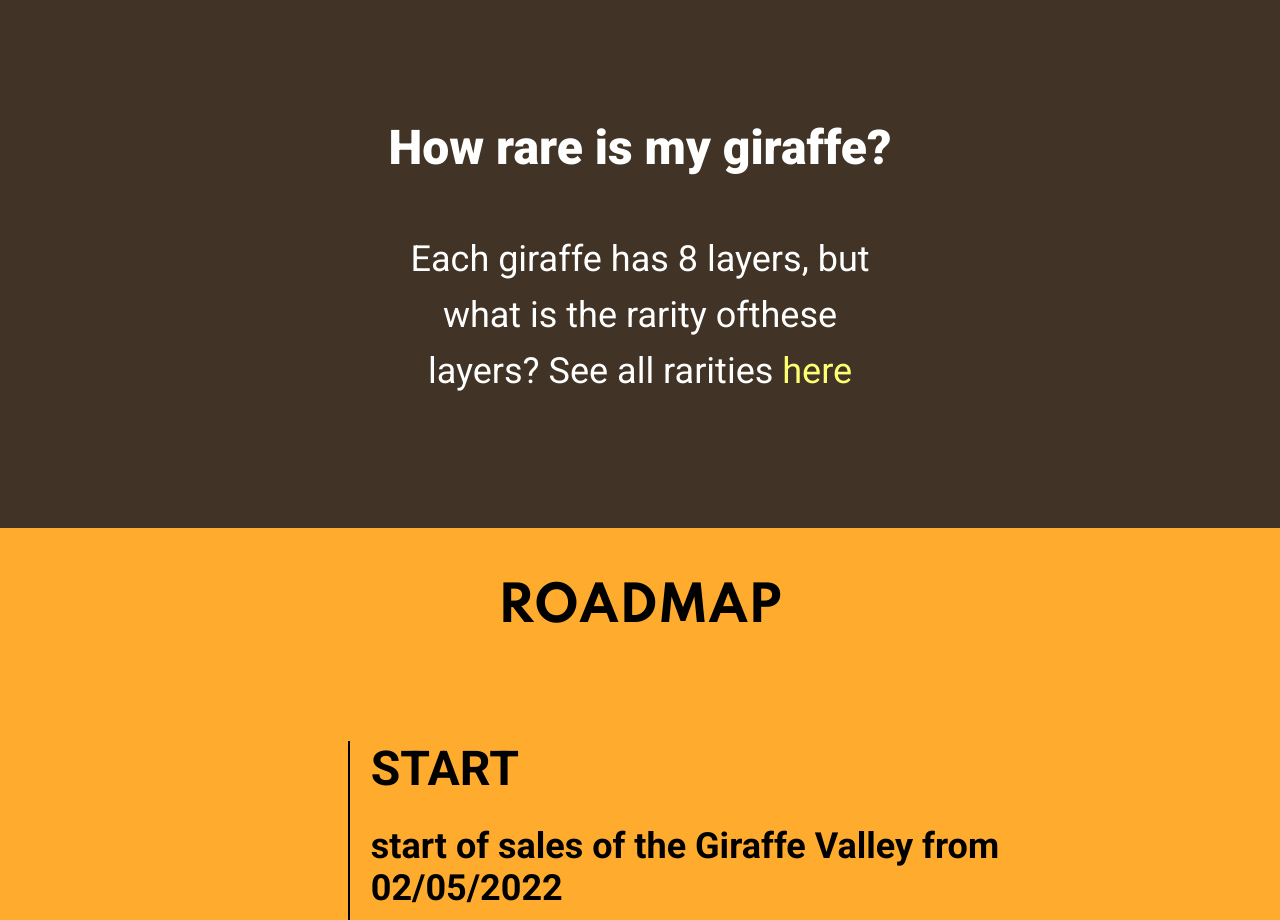
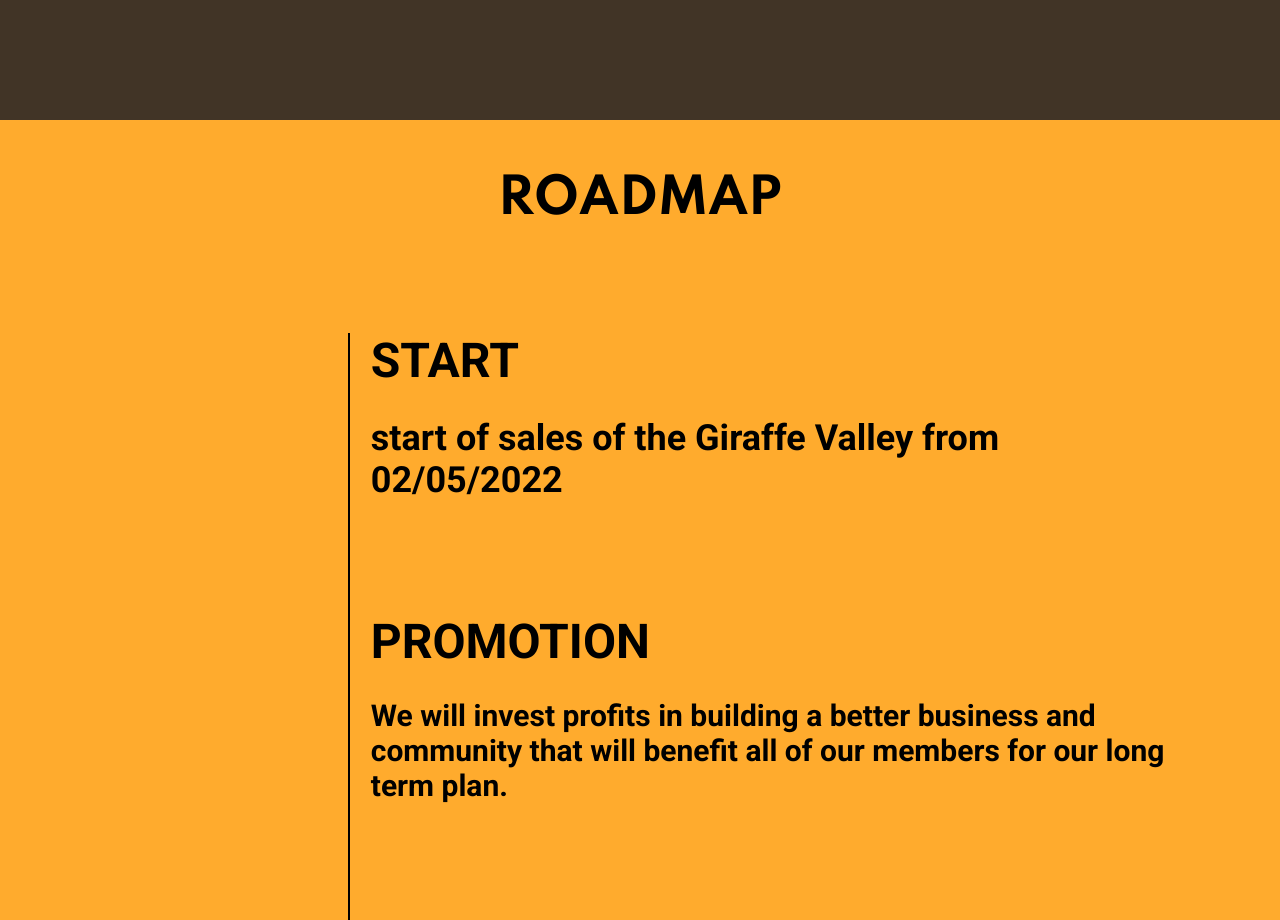
Before and after one commit to GiraffeValley/giraffeValley, a plain HTML site: page index.html in a window 1280 px wide. Shown: the part 2280-3200 px from the top of the page. Drawn offline with nearby package versions, Linux system fonts and the light colour scheme; a web font is replaced by a local one.

Commit message:
Update index.html

```diff
--- a/index.html
+++ b/index.html
@@ -138,29 +138,6 @@
             </div>
          </div>
       </div>
-      <div class="rare">
-         <div class="rare_bg">
-            <div class="rare_block">
-               <div class="rare_bg-owerlay">
-               </div>
-            </div>
-         </div>
-         <div class="container rare_block">
-            <div class="row rare_item">
-               <div class="col-12">
-                  <div class="rare_title">
-                     How rare is my giraffe?
-                  </div>
-               </div>
-               <div class="col-12">
-                  <div class="rare_text">
-                     Each giraffe has 8 layers, but what is the rarity ofthese layers? See all rarities
-                     <a href="https://docs.google.com/spreadsheets/d/1hHECJgRbX3rTCZM-6Ga-HFEW2PoUkd-tPrXCdVU1Pqk/edit#gid=0"><span>here</span></a>
-                  </div>
-               </div>
-            </div>
-         </div>
-      </div>
       <div class="roadmap" id="roadmap">
          <div class="conteiner roadmap_block">
             <div class="row roadmap_item">
```
